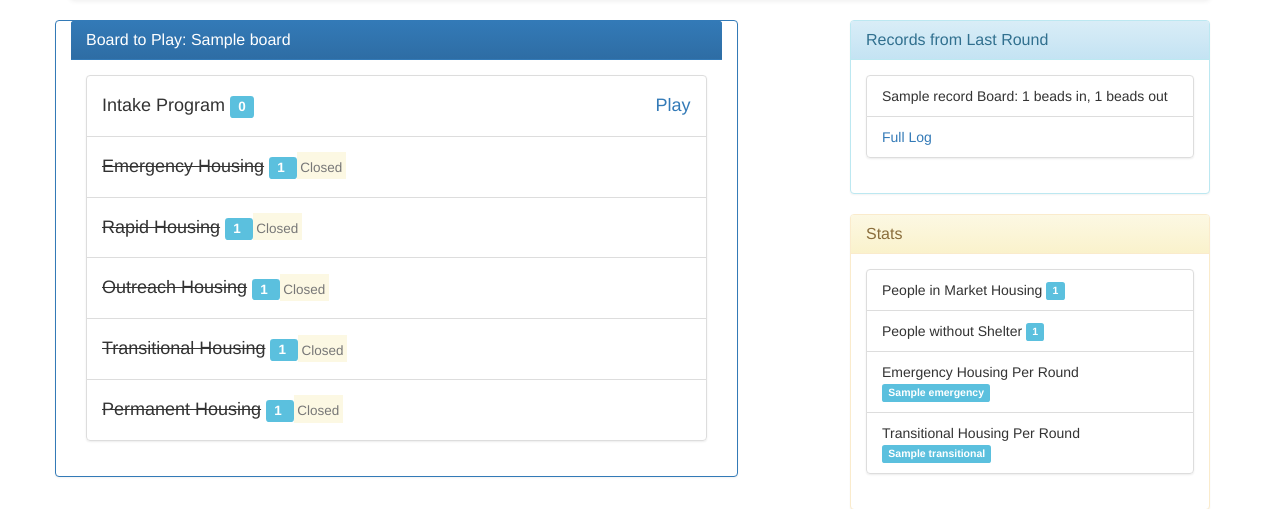
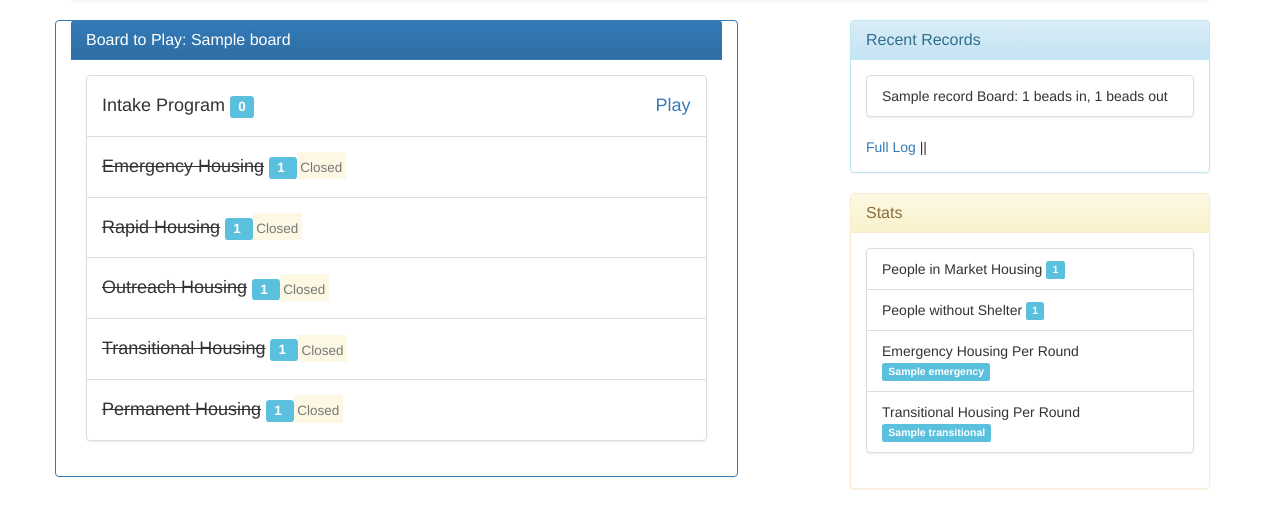
Before and after one commit to jlyden/naeh-game, a Flask app: template app/templates/status.html in a window 1280 px wide. Shown: the part 58-567 px from the top of the page. Run offline with Flask 2, Linux system fonts and the light colour scheme; tables that the repository leaves empty hold one stand-in row (values such as "Sample post"); the template is opened without the code that fills it: values that come from a table or form of the project are taken from there, most other values are stand-ins (such as "Sample title", 1, 10 or a date in 2020).

Commit message:
Records mostly working with system events

```diff
--- a/app/models/game.py
+++ b/app/models/game.py
@@ -187,11 +187,11 @@ class Game(db.Model):
         from_record = Record(game_id=self.id, round_count=self.round_count,
                              board_name=from_program)
         print("convert_program creating from: " + str(from_record))
-        from_record.record_change_beads('out', beads_moved)
+        from_record.beads_out = beads_moved
         to_record = Record(game_id=self.id, round_count=self.round_count,
                            board_name=to_program)
         print("convert_program creating to: " + str(to_record))
-        from_record.record_change_beads('in', beads_moved)
+        to_record.beads_in = beads_moved
         # Move beads from from_prog.board to to_prog.board
         from_prog_board, to_prog_board = move_beads(beads_moved,
                                                     from_prog_board,
--- a/app/templates/status.html
+++ b/app/templates/status.html
@@ -139,7 +139,7 @@
     <div class="col-sm-4">
       <div class="panel panel-info">
         <div class="panel-heading">
-            <h2 class="panel-title">Records from Last Round</h2>
+            <h2 class="panel-title">Recent Records</h2>
         </div>
         <div class="panel-body">
             <ul class="list-group">
@@ -150,12 +150,10 @@
                   {{ record.beads_out }} beads out
                 </li>
               {% endfor %}
-                <li class="list-group-item">
-                  <a href="{{ url_for('view_log', game_id=game.id) }}">
-                    Full Log
-                  </a>
-                </li>
             </ul>
+            <a href="{{ url_for('view_log', game_id=game.id) }}">
+              Full Log
+            </a> ||
             {% if game.round_count == 6 %}
               <a href="{{ url_for('system_event', game_id=game.id) }}">
                 Final Score
```
